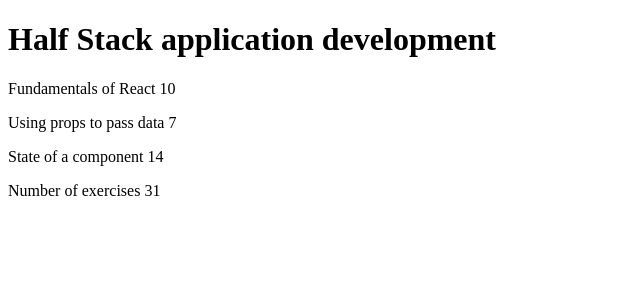
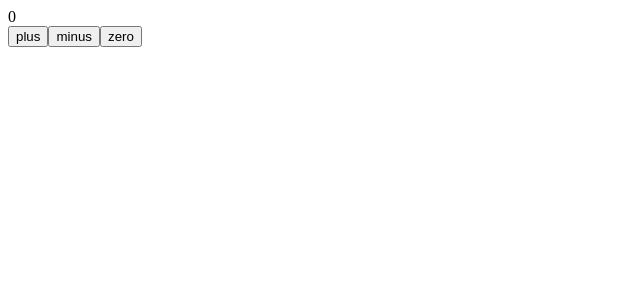
Before and after one commit to Nathan-Albino/Part-1, a React (Vite) app in the folder courseinfo/: page / in a window 1280 px wide. Shown: the top 300 px of the page, without its empty margins (0-640 px from the left). Built offline with nearby package versions, Linux system fonts and the light colour scheme.

Commit message:
refactor(App): refactor App into multiple smaller components

```diff
--- a/courseinfo/src/App.jsx
+++ b/courseinfo/src/App.jsx
@@ -1,61 +1,87 @@
+import { useState } from 'react'
+
 const Header = (props) => {
-  return <h1>{props.course}</h1>;
-};
+  return <h1>{props.course}</h1>
+}
 
 const Content = (props) => {
   return (
     <div>
-      <Part part={props.parts[0]}/>
-      <Part part={props.parts[1]}/>
-      <Part part={props.parts[2]}/>
+      <Part part={props.parts[0]} />
+      <Part part={props.parts[1]} />
+      <Part part={props.parts[2]} />
     </div>
-  );
-};
+  )
+}
 
 const Part = (props) => {
   return (
     <p>
       {props.part.name} {props.part.exercises}
     </p>
-  );
-};
+  )
+}
 
 const Total = (props) => {
   return (
     <p>
-      Number of exercises{" "}
-      {props.parts[0].exercises + props.parts[1].exercises + props.parts[2].exercises}
+      Number of exercises{'  '}
+      {props.parts[0].exercises +
+        props.parts[1].exercises +
+        props.parts[2].exercises}
     </p>
-  );
-};
+  )
+}
+
+const Display = ({ counter }) => <div>{counter}</div>
+
+const Button = ({ handleClick, text }) => (
+  <button onClick={handleClick}>{text}</button>
+)
 
 const App = () => {
+  const [counter, setCounter] = useState(0)
 
-  const course = {
-    name: 'Half Stack application development',
-    parts: [
-      {
-        name: 'Fundamentals of React',
-        exercises: 10
-      },
-      {
-        name: 'Using props to pass data',
-        exercises: 7
-      },
-      {
-        name: 'State of a component',
-        exercises: 14
-      }
-    ]
-  }
+  const increaseByOne = () => setCounter(counter + 1)
+  const decreaseByOne = () => setCounter(counter - 1)
+  const setToZero = () => setCounter(0)
 
   return (
     <div>
-      <Header course={course.name}/>
-      <Content parts={course.parts}/>
-      <Total parts={course.parts}/>
+      <Display counter={counter} />
+      <Button handleClick={increaseByOne} text="plus" />
+      <Button handleClick={decreaseByOne} text="minus" />
+      <Button handleClick={setToZero} text="zero" />
     </div>
   )
 }
 
-export default App;
+// const App = () => {
+//   const course = {
+//     name: 'Half Stack application development',
+//     parts: [
+//       {
+//         name: 'Fundamentals of React',
+//         exercises: 10,
+//       },
+//       {
+//         name: 'Using props to pass data',
+//         exercises: 7,
+//       },
+//       {
+//         name: 'State of a component',
+//         exercises: 14,
+//       },
+//     ],
+//   }
+
+//   return (
+//     <div>
+//       <Header course={course.name} />
+//       <Content parts={course.parts} />
+//       <Total parts={course.parts} />
+//     </div>
+//   )
+// }
+
+export default App
```
